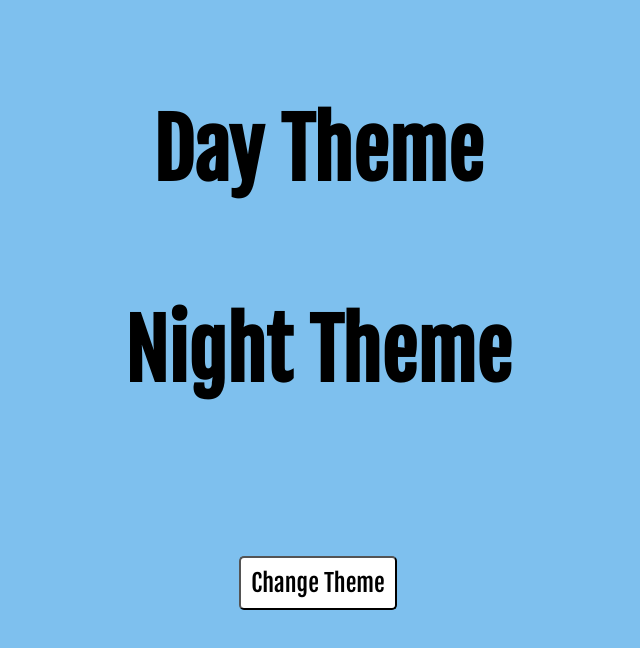
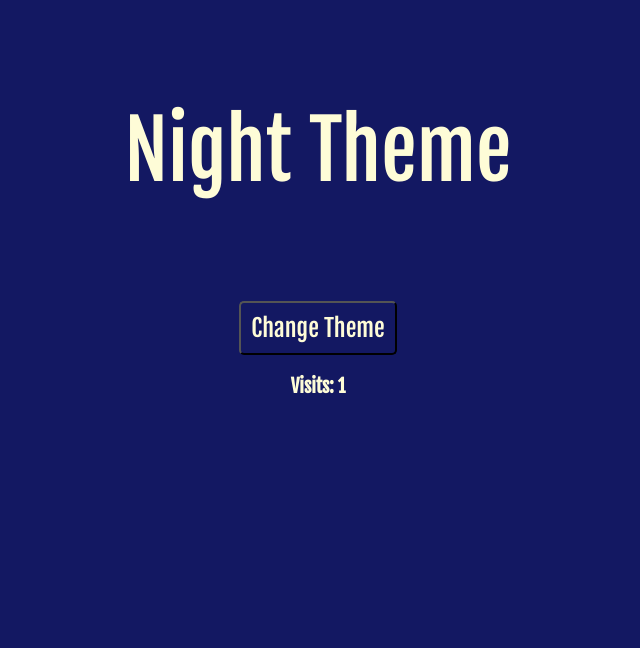
Before and after one commit to harr1193/MI-449-SS17-741-js-localstorage-wMUDce, a plain HTML site: page index.html in a window 1280 px wide. Both pictures are taken after a click on the button "Change Theme". Shown: the whole page, without its empty margins (322-962 px from the left). Drawn offline with Linux system fonts and the light colour scheme.

Commit message:
Added javascript to change theme

```diff
--- a/index.html
+++ b/index.html
@@ -6,11 +6,13 @@
     <link rel="stylesheet" href="style.css">
     <link href="https://fonts.googleapis.com/css?family=Fjalla+One" rel="stylesheet">
   </head>
-  <body class="day-theme">
-    <div class="main">
-      <h1 class="day_header">Day Theme</h1>
-      <h1 class="night_header">Night Theme</h1>
-      <button onclick="changeTime()" class="day-btn">Change Theme</button>
+  <body id="theme">
+    <div id="main">
+      <div id="header">
+        <h1>Day Theme</h1>
+      </div>
+      <button onclick="changeTheme()" id="btn">Change Theme</button>
+      <h3>Visits: <span id="visits">0</span></h3>
     </div>
     <script type="text/javascript" src="script.js">
     </script>
--- a/script.js
+++ b/script.js
@@ -0,0 +1,46 @@
+var visits = document.getElementById('visits')
+var pageVisits = parseInt(window.localStorage.getItem('pageVisits'))
+var theme = document.getElementById('theme')
+var header = document.getElementById('header')
+var button = document.getElementById('btn')
+var storedTheme = window.localStorage.getItem('storedTheme')
+
+// Store page visits
+if (isNaN(pageVisits)) {
+  pageVisits = 1
+} else {
+  pageVisits += 1
+}
+// Set page visits in localStorage
+window.localStorage.setItem('pageVisits', pageVisits)
+visits.textContent = pageVisits
+
+if (storedTheme === null) {
+  window.localStorage.setItem('storedTheme', 'day')
+}
+// Change theme on button click
+function changeTheme () {
+  if (window.localStorage.getItem('storedTheme') === 'day') {
+    // Change body style to night theme
+    theme.style.backgroundColor = '#131862'
+    theme.style.color = '#fefcd7'
+    // Change header content
+    header.innerHTML = 'Night Theme'
+    // Change button to night theme
+    button.style.backgroundColor = '#131862'
+    button.style.color = '#fefcd7'
+    // Set theme in localStorage to night
+    window.localStorage.setItem('storedTheme', 'night')
+  } else if (window.localStorage.getItem('storedTheme') === 'night') {
+    // Change body to day theme
+    theme.style.backgroundColor = '#7ec0ee'
+    theme.style.color = '#000'
+    // Change header text content
+    header.innerHTML = 'Day Theme'
+    // Change button to day theme
+    button.style.backgroundColor = '#fff'
+    button.style.color = '#000'
+    // Set theme in localStorage to day
+    window.localStorage.setItem('storedTheme', 'day')
+  }
+}
--- a/style.css
+++ b/style.css
@@ -1,4 +1,4 @@
-.day-theme {
+#theme {
   background-color: #7ec0ee;
   margin: 0;
   padding: 0;
@@ -6,30 +6,16 @@
   font-family: 'Fjalla One', sans-serif;
 }
 
-.night-theme {
-  background-color: #131862;
-  margin: 0;
-  padding: 0;
-  width: 100%;
-  font-family: 'Fjalla One', sans-serif;
-  color: #fefcd7;
-}
-
-.main {
+#main {
   text-align: center;
 }
 
-.day_header {
+#header {
   font-size: 5em;
   margin-top: 100px;
 }
 
-.night_header {
-  font-size: 5em;
-  margin-top: 100px;
-}
-
-.day-btn {
+#btn {
   background-color: #fff;
   border-radius: 5px;
   padding: 10px 10px;
@@ -37,13 +23,3 @@
   font-family: 'Fjalla One', sans-serif;
   margin-top: 100px;
 }
-
-.night-btn {
-  background-color: #131862;
-  border-radius: 5px;
-  padding: 10px 10px;
-  font-size: 1.5em;
-  font-family: 'Fjalla One', sans-serif;
-  margin-top: 100px;
-  color: #fefcd7;
-}
```
